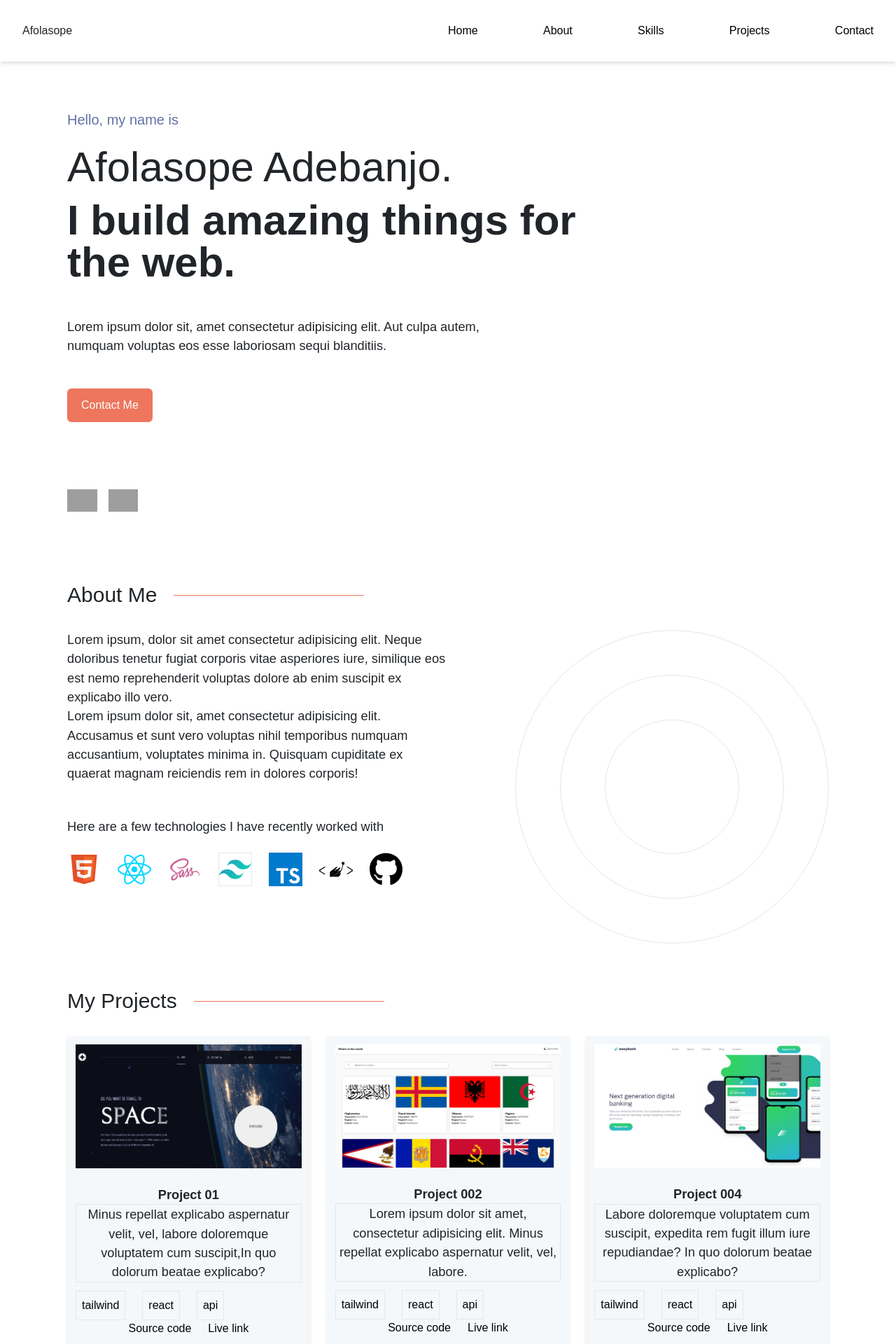
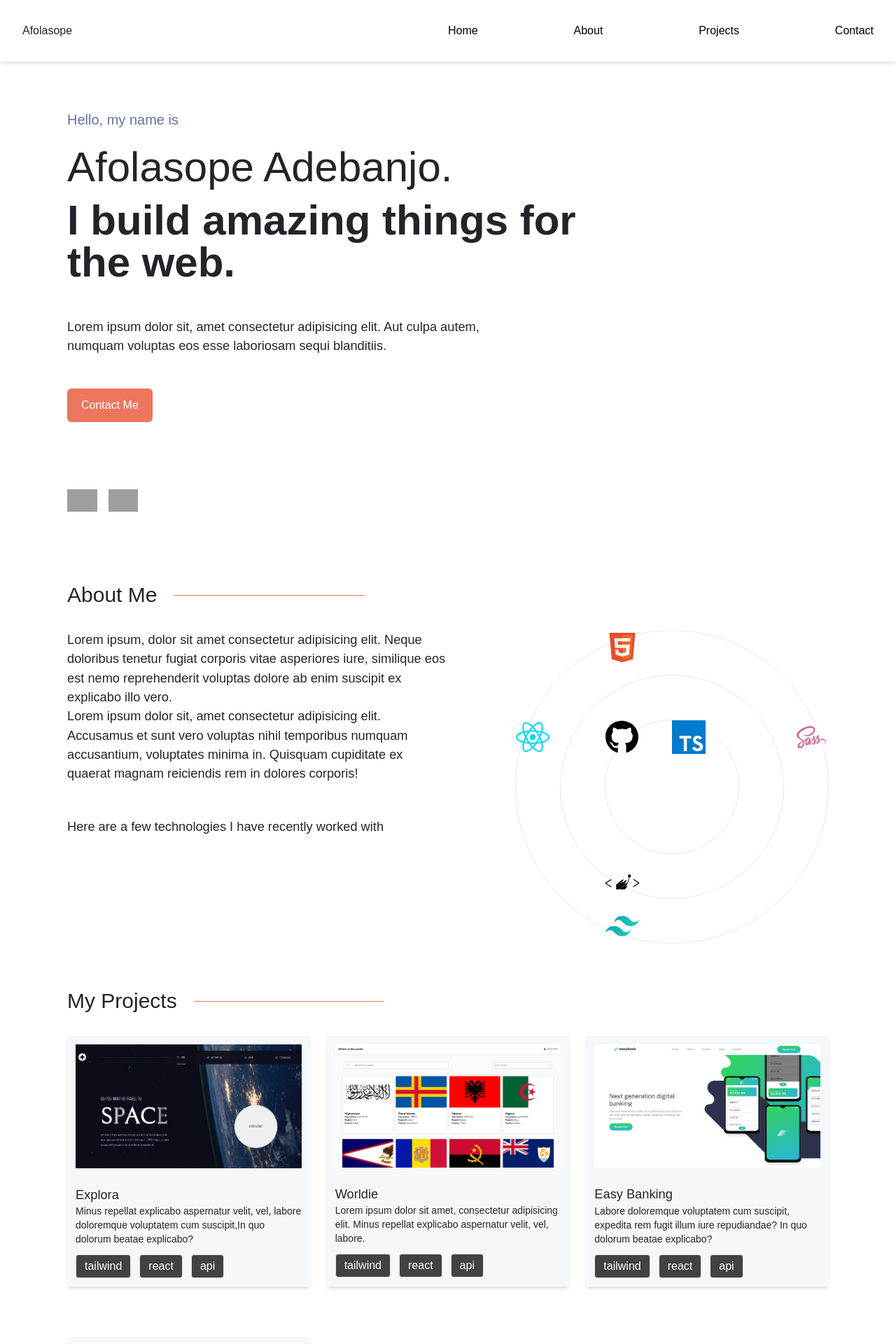
Before and after one commit to afolasope/portfolio, a React (Create React App) app: page / in a window 1280 px wide. Shown: the top 1920 px of the page at 70% size. Built offline with nearby package versions, Linux system fonts and the light colour scheme; grey boxes are pictures that could not be loaded.

Commit message:
adds projects section styles

```diff
--- a/src/components/About.js
+++ b/src/components/About.js
@@ -11,9 +11,9 @@ import {
 
 const About = () => {
   return (
-    <div className=" p-8 md:px-24">
+    <div className=" p-8 md:px-24" id='about'>
       <div className="flex items-center space-x-6 mb-8">
-        <h3 className="text-3xl">About Me</h3>
+        <h3 className="text-3xl"> About Me</h3>
         <hr className="w-1/4 border-[#ED765D]" />
       </div>
       <div className="md:flex md:justify-between">
@@ -34,35 +34,37 @@ const About = () => {
             <p className="mb-6">
               Here are a few technologies I have recently worked with
             </p>
-            <div className="flex flex-wrap items-center gap-6">
-              <div className="flex item-center h-12 w-12 hidden lg:block">
+            {/* <div className="flex flex-wrap items-center gap-6">
+
+            </div> */}
+          </div>
+        </div>
+        <div className="hidden lg:block ">
+          <div className="flex relative justify-center items-center h-[28rem] w-[28rem] border rounded-full">
+            <div className="flex justify-center items-center h-[20rem] w-[20rem] border rounded-full">
+              <div className="h-[12rem] w-[12rem] border rounded-full">
+                <div className="flex absolute top-0 item-center h-12 w-12 hidden lg:block">
                   <img src={htmlSvg} alt="" />
                 </div>
-              <div className="flex item-center h-12 w-12">
+                <div className="flex absolute left-0 item-center h-12 w-12">
                   <img src={reactSvg} alt="" />
                 </div>
-              <div className="flex item-center h-12 w-12">
+                <div className="flex absolute right-0 item-center h-12 w-12">
                   <img src={sassSvg} alt="" />
                 </div>
-              <div className="flex item-center h-12 w-12 border">
+                <div className="flex absolute bottom-0 item-center h-12 w-12">
                   <img src={tailwindSvg} alt="" />
                 </div>
-              <div className="flex item-center h-12 w-12">
+                <div className="flex absolute left-1/2 item-center h-12 w-12">
                   <img src={typescriptSvg} alt="" />
                 </div>
-              <div className="flex item-center h-12 w-12">
+                <div className="flex absolute top-3/4 item-center h-12 w-12">
                   <img src={styledComSvg} alt="" />
                 </div>
-              <div className="flex item-center h-12 w-12">
+                <div className="flex absolute item-center h-12 w-12">
                   <img src={githubSvg} alt="" />
                 </div>
               </div>
-          </div>
-        </div>
-        <div className="hidden lg:block ">
-          <div className="flex justify-center items-center h-[28rem] w-[28rem] border rounded-full">
-            <div className="flex justify-center items-center h-[20rem] w-[20rem] border rounded-full">
-              <div className="h-[12rem] w-[12rem] border rounded-full"></div>
             </div>
           </div>
         </div>
--- a/src/components/Contact.js
+++ b/src/components/Contact.js
@@ -9,7 +9,7 @@ import styled from 'styled-components';
 
 const Contact = () => {
   return (
-    <Wrapper className="p-6 md:p-24">
+    <Wrapper className="p-6 md:p-24" id='contact'>
       <h3 className="text-3xl font-semibold text-center mb-6">Reach Out!</h3>
       <p className="mb-6 text-center">
         Are You Interested In A Web Developer That Loves Fun Builds And
--- a/src/components/Home.js
+++ b/src/components/Home.js
@@ -3,7 +3,7 @@ import styled from 'styled-components';
 
 const Home = () => {
   return (
-    <Wrapper className="px-6 md:px-24">
+    <Wrapper className="px-6 md:px-24" id='home'>
       <p className="text-[#6272A4] text-xl mb-6">Hello, my name is</p>
       <h1 className="text-5xl mb-4 md:text-6xl">Afolasope Adebanjo.</h1>
       <p className="text-3xl mb-2 font-semibold md:text-6xl md:mb-12">
--- a/src/components/Navbar.js
+++ b/src/components/Navbar.js
@@ -7,11 +7,18 @@ const Navbar = ({ navbarOpen, setNavbarOpen }) => {
     <Wrapper>
       <h1>Afolasope</h1>
       <ul>
-        <li>Home</li>
-        <li>About</li>
-        <li>Skills</li>
-        <li>Projects</li>
-        <li>Contact</li>
+        <li>
+          <a href="#home">Home</a>
+        </li>
+        <li>
+          <a href="#about">About</a>
+        </li>
+        <li>
+          <a href="#projects">Projects</a>
+        </li>
+        <li>
+          <a href="#contact">Contact</a>
+        </li>
       </ul>
       <div
         className="open-nav"
@@ -39,7 +46,7 @@ const Wrapper = styled.nav`
       display: flex;
       justify-content: space-between;
       list-style-type: none;
-      width: 60%;
+      width: 50%;
     }
     @media (min-width: 800px) {
       width: 50%;
--- a/src/components/Projects.js
+++ b/src/components/Projects.js
@@ -1,44 +1,97 @@
 import React from 'react';
 import projects from '../utils/projects';
 import styled from 'styled-components';
+import { BiLinkAlt } from 'react-icons/bi';
+import { AiFillGithub } from 'react-icons/ai';
 
 const Projects = () => {
   return (
-    <Wrapper className="relative p-8 md:px-24">
+    <Wrapper className="relative p-8 md:px-24" id="projects">
       <div className="flex items-center space-x-6 mb-8">
         <h3 className="text-3xl">My Projects</h3>
         <hr className="w-1/4 border-[#ED765D]" />
       </div>
       <div className="md:grid gap-6 grid-cols-2 grid-rows-1 mb-6 lg:grid-cols-3">
-        {projects.map(({ image, id, desc, title, tags }) => {
+        {projects.map(
+          ({ image, id, desc, title, tags, repoLink, liveLink }) => {
             return (
               <article
                 key={id}
-              className="text-center mb-12 bg-[#F5F8FA] shadow-md "
+                className="relative mb-12 bg-[#F5F8FA] shadow-md "
               >
                 <div className="image-container p-3">
                   <img src={image} alt="" />
                 </div>
+                <div className="md:hidden text-center">
+                  <button className="mr-6 text-sm bg-[#eee] px-3 py-2 rounded-md">
+                    <a
+                      href={repoLink}
+                      className="flex items-center space-x-2 text-lg"
+                    >
+                      <span>Source code</span>
+                      <span>
+                        <AiFillGithub />
+                      </span>
+                    </a>
+                  </button>
+                  <button className="text-sm bg-[#eee] px-3 py-2 rounded-md">
+                    <a
+                      href={liveLink}
+                      className="flex items-center space-x-2 text-lg"
+                    >
+                      <span>Live link</span>
+                      <span>
+                        <BiLinkAlt />
+                      </span>
+                    </a>
+                  </button>
+                </div>
                 <div className="card-text p-3">
-                <p className="font-bold">{title}</p>
-                <p className="border">{desc}</p>
+                  <p className="font-medium">{title}</p>
+                  <p className="text-sm">{desc}</p>
                   <ul className="flex mt-3">
                     {tags.map((item, index) => {
                       return (
-                      <li key={index} className="border p-2 mr-6">
+                        <li
+                          key={index}
+                          className="border rounded bg-[#414245] text-[white] py-1 px-3  mr-3"
+                        >
                           {item}
                         </li>
                       );
                     })}
                   </ul>
-                <div className="text-center">
-                  <button className="mr-6">Source code</button>
-                  <button>Live link</button>
+                </div>
+                <div className="opacity-0 md:hover:opacity-100 transition ease-in-out delay-150 absolute text-center text-[white] top-0 h-full transition:opacity w-full bg-[rgba(0,0,0,.3)] flex items-center justify-center rounded">
+                  <div>
+                    <button className="mr-6 text-sm bg-[#414245] px-3 py-2 rounded-md">
+                      <a
+                        href={repoLink}
+                        className="flex items-center space-x-2 text-lg"
+                      >
+                        <span>Source code</span>
+                        <span>
+                          <AiFillGithub />
+                        </span>
+                      </a>
+                    </button>
+                    <button className="text-sm bg-[#414245] px-3 py-2 rounded-md">
+                      <a
+                        href={liveLink}
+                        className="flex items-center space-x-2 text-lg"
+                      >
+                        <span>Live link</span>
+                        <span>
+                          <BiLinkAlt />
+                        </span>
+                      </a>
+                    </button>
                   </div>
                 </div>
               </article>
             );
-        })}
+          }
+        )}
       </div>
     </Wrapper>
   );
--- a/src/index.css
+++ b/src/index.css
@@ -13,6 +13,7 @@
 html {
   font-size: clamp(1rem, 0.5vw + 0.5rem, 3rem);
   font-family: 'Rubik', sans-serif;
+  scroll-behavior: smooth;
 }
 
 p,
--- a/src/utils/projects.js
+++ b/src/utils/projects.js
@@ -6,32 +6,38 @@ import todo from '../assets/images/todo.png';
 const projects = [
   {
     id: 1,
-    title: 'Project 01',
+    title: 'Explora',
     desc: 'Minus repellat explicabo aspernatur velit, vel, labore doloremque voluptatem cum suscipit,In quo dolorum beatae explicabo?',
     image: space,
     tags: ['tailwind', 'react', 'api'],
   },
   {
     id: 2,
-    title: 'Project 002 ',
+    title: 'Worldie ',
     desc: 'Lorem ipsum dolor sit amet, consectetur adipisicing elit. Minus repellat explicabo aspernatur velit, vel, labore.',
     image: worldy,
     tags: ['tailwind', 'react', 'api'],
+    repoLink: '/',
+    liveLink: '/',
   },
 
   {
     id: 3,
-    title: 'Project 004 ',
+    title: 'Easy Banking',
     desc: 'Labore doloremque voluptatem cum suscipit, expedita rem fugit illum iure repudiandae? In quo dolorum beatae explicabo?',
     image: bank,
     tags: ['tailwind', 'react', 'api'],
+    repoLink: '/',
+    liveLink: '/',
   },
   {
     id: 4,
-    title: 'Project 004 ',
+    title: 'Taskify',
     desc: 'Labore doloremque voluptatem cum suscipit, expedita rem fugit illum iure repudiandae? In quo dolorum beatae explicabo?',
     image: todo,
     tags: ['tailwind', 'react', 'api'],
+    repoLink: '/',
+    liveLink: '/',
   },
 ];
 
```
Lines whose indentation alone changed are shown as unchanged.
